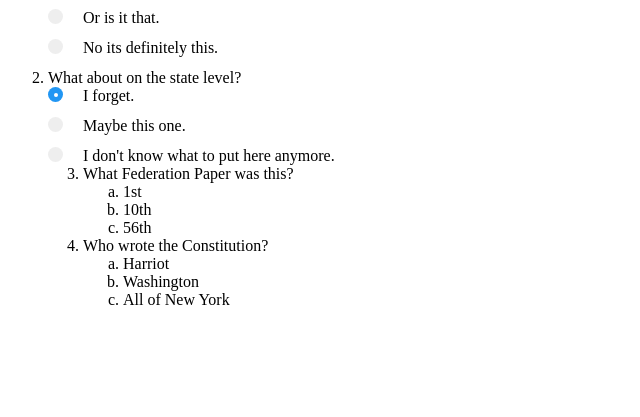
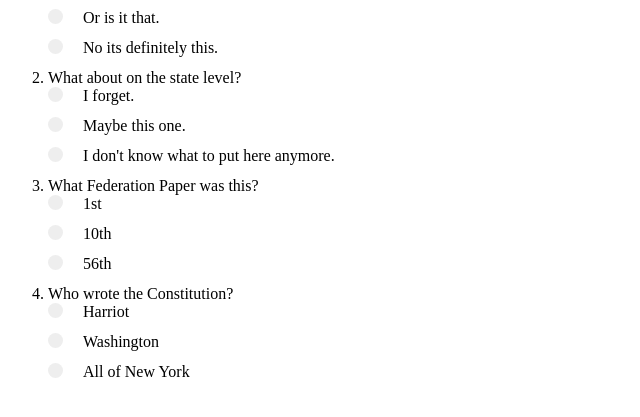
Before and after one commit to LucaCC/reimagined-memory, a plain HTML site: page index.html in a window 1280 px wide. Shown: the part 119-536 px from the top of the page, without its empty margins (0-640 px from the left). Drawn offline with nearby package versions, Linux system fonts and the light colour scheme.

Commit message:
Changed more of the questions to new Radio buttons need to seperate

```diff
--- a/index.html
+++ b/index.html
@@ -10,8 +10,9 @@
 			<h1>Government Quiz Ch.1</h1>
 			<ol>
 				<li>What was this thing in the government?</li>
+
 					<label class="container">Was it this
-					<input type="radio" checked="checked" name="radio">
+					<input type="radio" name="radio">
 					<span class="checkmark"></span>
 					</label>
 
@@ -24,9 +25,11 @@
 					<input type="radio" name="radio">
 					<span class="checkmark"></span>
 					</label>
+
 				<li>What about on the state level?</li>
+
 					<label class="container">I forget.
-					<input type="radio" checked="checked" name="radio">
+					<input type="radio" name="radio">
 					<span class="checkmark"></span>
 					</label>
 
@@ -38,18 +41,42 @@
 					<label class="container">I don't know what to put here anymore.
 					<input type="radio" name="radio">
 					<span class="checkmark"></span>
+					</label>
+
 				<li>What Federation Paper was this?</li>
-					<ol type="a">
-						<li>1st</li>
-						<li>10th</li>
-						<li>56th</li>
-					</ol>
+
+					<label class="container">1st
+					<input type="radio" name="radio">
+					<span class="checkmark"></span>
+					</label>
+
+					<label class="container">10th
+					<input type="radio" name="radio">
+					<span class="checkmark"></span>
+					</label>
+
+					<label class="container">56th
+					<input type="radio" name="radio">
+					<span class="checkmark"></span>
+					</label>
+
 				<li>Who wrote the Constitution?</li>
-					<ol type="a">
-						<li>Harriot</li>
-						<li>Washington</li>
-						<li>All of New York</li>
-					</ol>
+
+					<label class="container">Harriot
+					<input type="radio" name="radio">
+					<span class="checkmark"></span>
+					</label>
+
+					<label class="container">Washington
+					<input type="radio" name="radio">
+					<span class="checkmark"></span>
+					</label>
+
+					<label class="container">All of New York
+					<input type="radio" name="radio">
+					<span class="checkmark"></span>
+					</label>
+
 			</ol>
 		</body>
 	</html>
```
